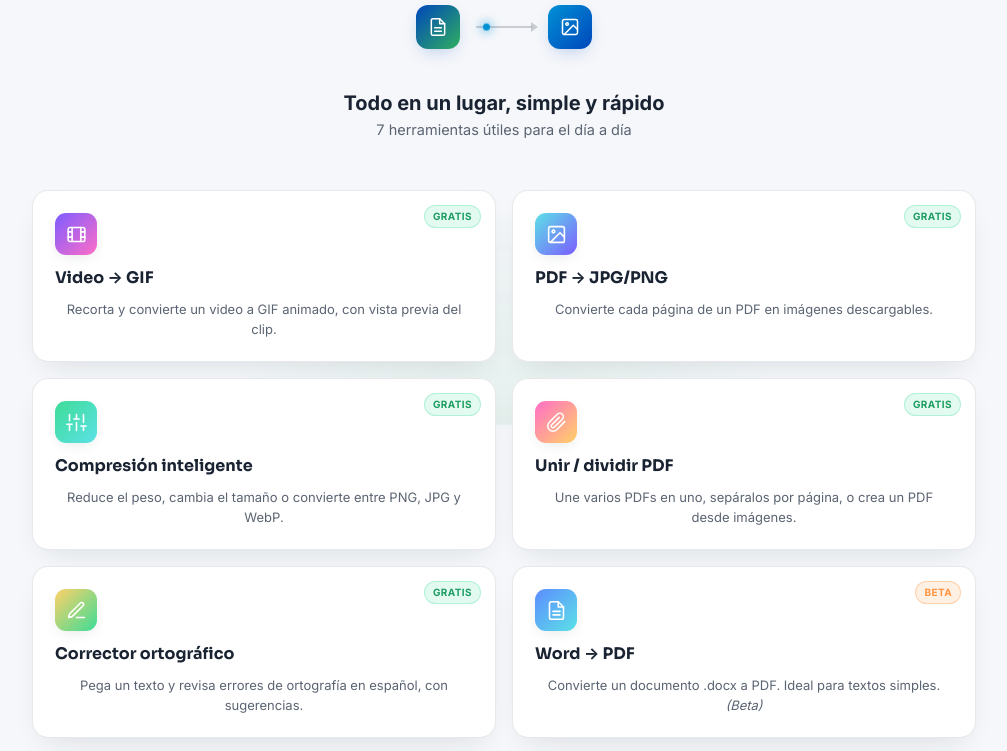
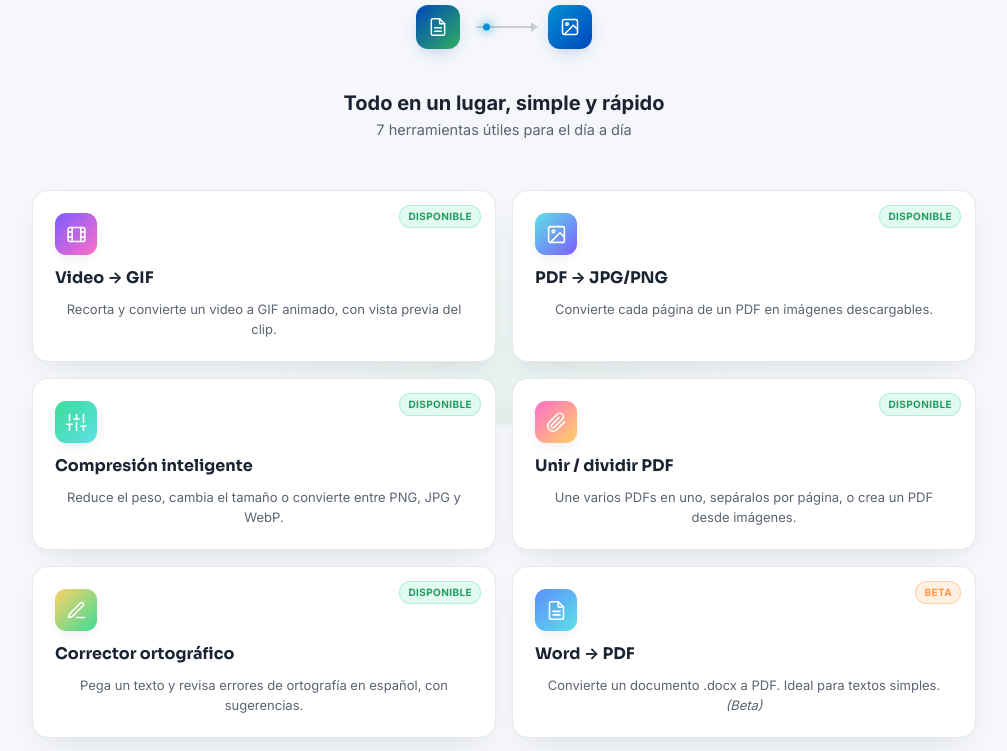
Before and after one commit to PIPP0/banco, a plain HTML site: page index.html in a window 1280 px wide. Shown: the part 375-1126 px from the top of the page, without its empty margins (136-1143 px from the left). Drawn offline with Linux system fonts and the light colour scheme.

Commit message:
Cambiar la etiqueta "Gratis" por "Disponible" (mejor encaje para un piloto interno de banco)

```diff
--- a/index.html
+++ b/index.html
@@ -83,35 +83,35 @@
         <div class="tool-icon"><svg viewBox="0 0 24 24" fill="none" stroke="currentColor" stroke-width="1.8" stroke-linecap="round" stroke-linejoin="round"><rect x="2.5" y="4" width="19" height="16" rx="2"></rect><line x1="7" y1="4" x2="7" y2="20"></line><line x1="17" y1="4" x2="17" y2="20"></line><line x1="2.5" y1="9" x2="7" y2="9"></line><line x1="2.5" y1="15" x2="7" y2="15"></line><line x1="17" y1="9" x2="21.5" y2="9"></line><line x1="17" y1="15" x2="21.5" y2="15"></line></svg></div>
         <h3>Video → GIF <span class="go-arrow">→</span></h3>
         <p>Recorta y convierte un video a GIF animado, con vista previa del clip.</p>
-        <span class="plan-tag free">Gratis</span>
+        <span class="plan-tag free">Disponible</span>
       </a>
 
       <a class="tool-card" href="tools/pdf-a-imagen.html" style="--tc-a:#5ce1e6; --tc-b:#7c5cff;">
         <div class="tool-icon"><svg viewBox="0 0 24 24" fill="none" stroke="currentColor" stroke-width="1.8" stroke-linecap="round" stroke-linejoin="round"><rect x="3" y="3" width="18" height="18" rx="2"></rect><circle cx="8.5" cy="8.5" r="1.5"></circle><path d="M21 15l-5-5L5 21"></path></svg></div>
         <h3>PDF → JPG/PNG <span class="go-arrow">→</span></h3>
         <p>Convierte cada página de un PDF en imágenes descargables.</p>
-        <span class="plan-tag free">Gratis</span>
+        <span class="plan-tag free">Disponible</span>
       </a>
 
       <a class="tool-card" href="tools/imagen.html" style="--tc-a:#3ddc97; --tc-b:#5ce1e6;">
         <div class="tool-icon"><svg viewBox="0 0 24 24" fill="none" stroke="currentColor" stroke-width="1.8" stroke-linecap="round" stroke-linejoin="round"><line x1="4" y1="21" x2="4" y2="14"></line><line x1="4" y1="10" x2="4" y2="3"></line><line x1="12" y1="21" x2="12" y2="12"></line><line x1="12" y1="8" x2="12" y2="3"></line><line x1="20" y1="21" x2="20" y2="16"></line><line x1="20" y1="12" x2="20" y2="3"></line><line x1="1" y1="14" x2="7" y2="14"></line><line x1="9" y1="8" x2="15" y2="8"></line><line x1="17" y1="16" x2="23" y2="16"></line></svg></div>
         <h3>Compresión inteligente <span class="go-arrow">→</span></h3>
         <p>Reduce el peso, cambia el tamaño o convierte entre PNG, JPG y WebP.</p>
-        <span class="plan-tag free">Gratis</span>
+        <span class="plan-tag free">Disponible</span>
       </a>
 
       <a class="tool-card" href="tools/pdf-utilidades.html" style="--tc-a:#ff6ec7; --tc-b:#ffd166;">
         <div class="tool-icon"><svg viewBox="0 0 24 24" fill="none" stroke="currentColor" stroke-width="1.8" stroke-linecap="round" stroke-linejoin="round"><path d="M21.44 11.05l-9.19 9.19a6 6 0 01-8.49-8.49l9.19-9.19a4 4 0 015.66 5.66l-9.2 9.19a2 2 0 01-2.83-2.83l8.49-8.48"></path></svg></div>
         <h3>Unir / dividir PDF <span class="go-arrow">→</span></h3>
         <p>Une varios PDFs en uno, sepáralos por página, o crea un PDF desde imágenes.</p>
-        <span class="plan-tag free">Gratis</span>
+        <span class="plan-tag free">Disponible</span>
       </a>
 
       <a class="tool-card" href="tools/corrector.html" style="--tc-a:#ffd166; --tc-b:#3ddc97;">
         <div class="tool-icon"><svg viewBox="0 0 24 24" fill="none" stroke="currentColor" stroke-width="1.8" stroke-linecap="round" stroke-linejoin="round"><path d="M12 20h9"></path><path d="M16.5 3.5a2.121 2.121 0 013 3L7 19l-4 1 1-4L16.5 3.5z"></path></svg></div>
         <h3>Corrector ortográfico <span class="go-arrow">→</span></h3>
         <p>Pega un texto y revisa errores de ortografía en español, con sugerencias.</p>
-        <span class="plan-tag free">Gratis</span>
+        <span class="plan-tag free">Disponible</span>
       </a>
 
       <a class="tool-card" href="tools/word-a-pdf.html" style="--tc-a:#5c8dff; --tc-b:#5ce1e6;">
```
